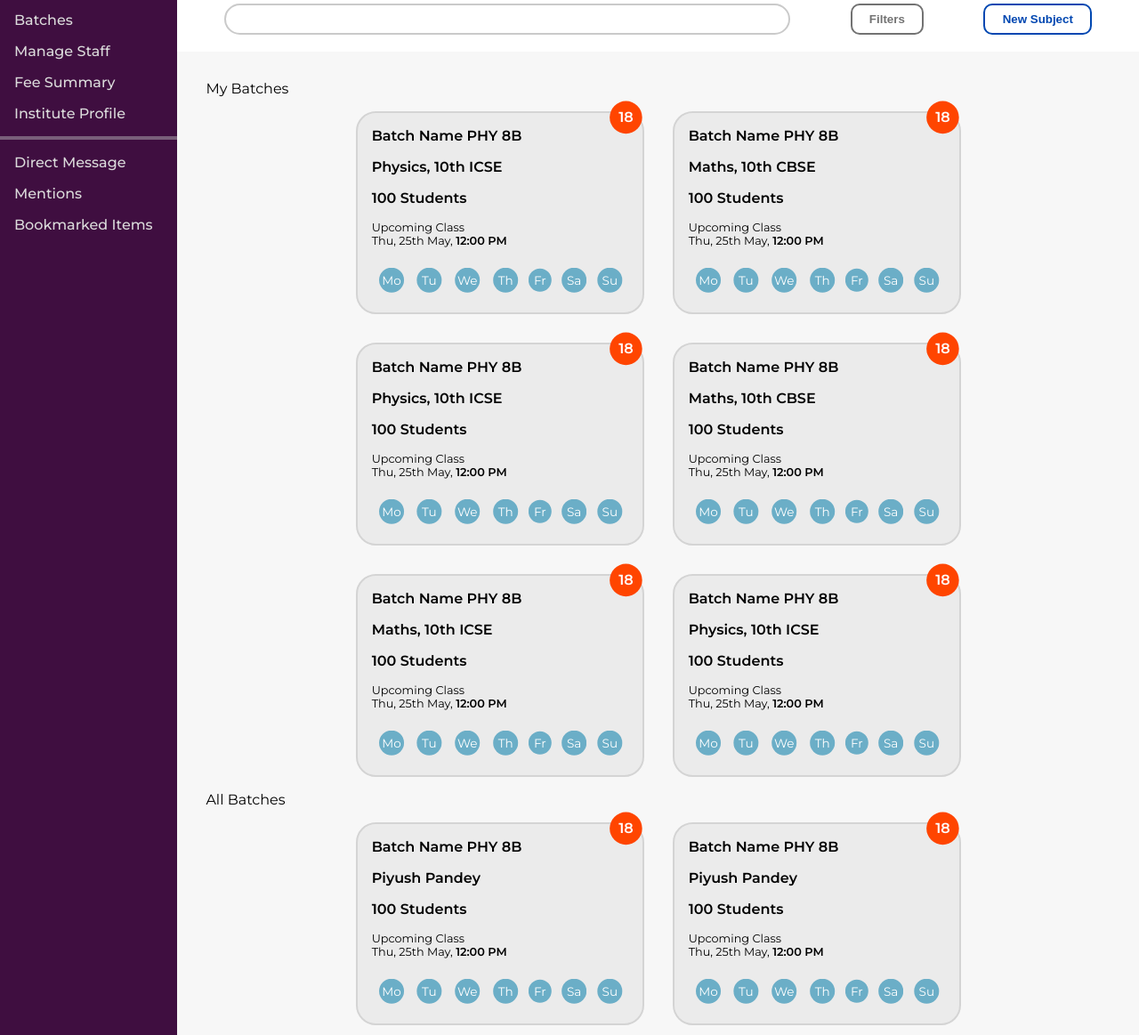
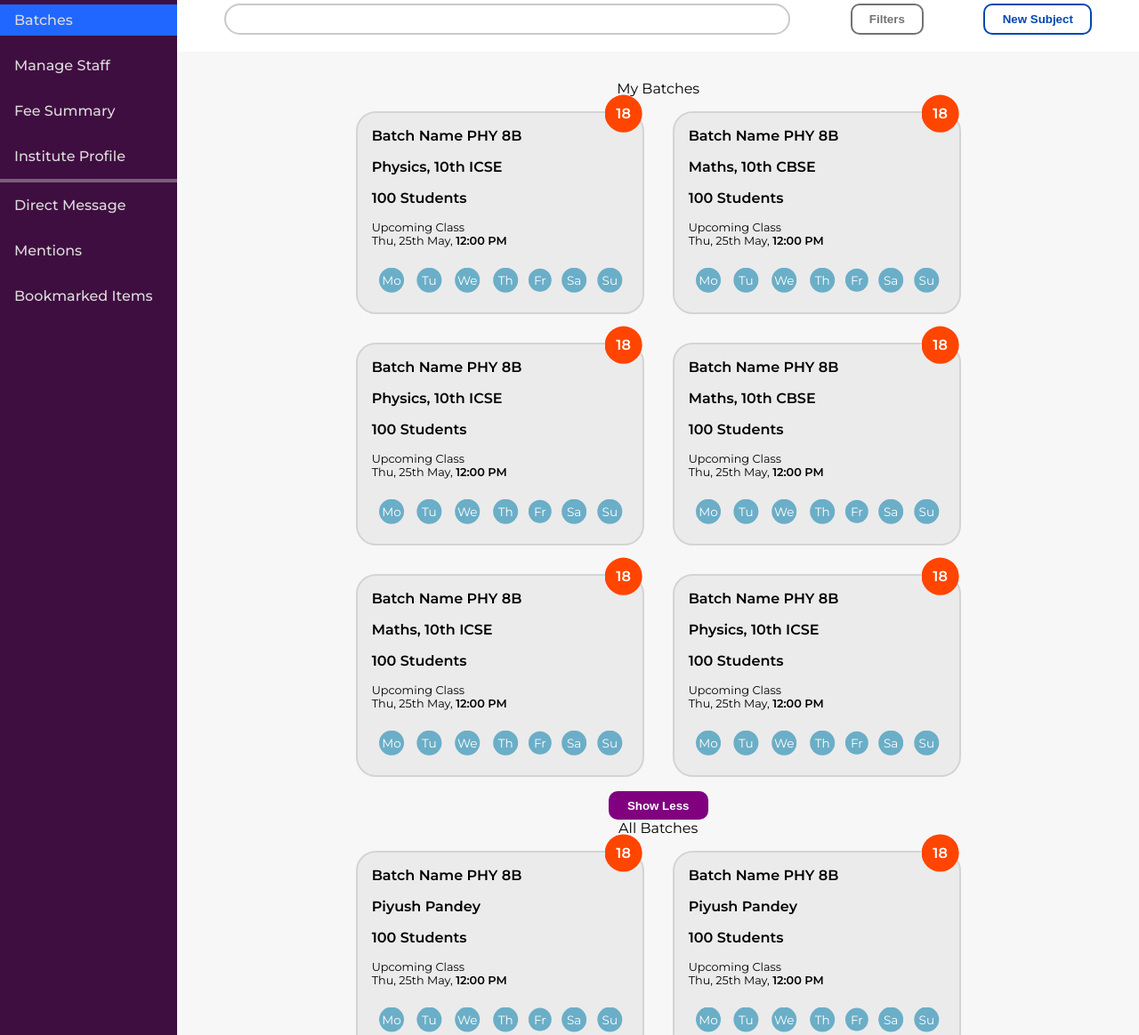
Before and after one commit to zephyrus21/foxmula-web, a plain HTML site: page index.html in a window 1280 px wide. Shown: the part 78-1241 px from the top of the page at 89% size. Drawn offline with Linux system fonts and the light colour scheme.

Commit message:
adding up

```diff
--- a/index.html
+++ b/index.html
@@ -1,12 +1,14 @@
 <!DOCTYPE html>
 <html lang="en">
-
   <head>
     <meta charset="UTF-8" />
     <meta http-equiv="X-UA-Compatible" content="IE=edge" />
     <meta name="viewport" content="width=device-width, initial-scale=1.0" />
     <link rel="preconnect" href="https://fonts.gstatic.com" />
-    <link href="https://fonts.googleapis.com/css2?family=Montserrat:wght@300;400;500;600&display=swap" rel="stylesheet" />
+    <link
+      href="https://fonts.googleapis.com/css2?family=Montserrat:wght@300;400;500;600&display=swap"
+      rel="stylesheet"
+    />
     <link rel="stylesheet" href="style.css" />
     <title>Foxmula</title>
   </head>
@@ -16,7 +18,7 @@
       <div class="sidebar">
         <div class="logo">LOGO</div>
         <div class="list up">
-                <li>Batches</li>
+          <li class="active">Batches</li>
           <li>Manage Staff</li>
           <li>Fee Summary</li>
           <li>Institute Profile</li>
@@ -30,9 +32,16 @@
       <div>
         <div class="nav">
           <div class="nav-top">
-                    <img class="menu" src="https://img.icons8.com/metro/26/000000/menu.png" />
+            <img
+              class="menu"
+              src="https://img.icons8.com/metro/26/000000/menu.png"
+            />
             <h1>Manage Staff</h1>
-                    <img class="profile" src="https://images.unsplash.com/photo-1612246456644-002a44cf8d27?&auto=format&fit=crop&w=100&q=80" alt="" />
+            <img
+              class="profile"
+              src="https://images.unsplash.com/photo-1612246456644-002a44cf8d27?&auto=format&fit=crop&w=100&q=80"
+              alt=""
+            />
           </div>
           <div class="nav-bottom">
             <input type="text" />
@@ -43,12 +52,13 @@
         <div class="main">
           <p>My Batches</p>
           <div class="main-contents"></div>
+          <button class="btn btn-secondary">Show Less</button>
           <p>All Batches</p>
           <div class="all-contents"></div>
+          <button class="btn btn-secondary">Show Less</button>
         </div>
       </div>
     </div>
     <script src="index.js"></script>
   </body>
-
 </html>
--- a/index.js
+++ b/index.js
@@ -52,3 +52,9 @@ const getAll = (result) => {
     main.appendChild(div);
   });
 };
+
+const btn = document.querySelector('.btn-secondary');
+const main = document.querySelector('.main-contents');
+btn.addEventListener('click', () => {
+  main.classList.toggle('less');
+});
--- a/style.css
+++ b/style.css
@@ -46,7 +46,7 @@ input {
 }
 
 .btn {
-    padding: 0.2rem 1.2rem;
+  padding: 0.4rem 1.2rem;
   border-radius: 10px;
   background-color: #fff;
   border: 2px solid #727272;
@@ -59,6 +59,12 @@ input {
 .btn-primary {
   border-color: #0047b1;
   color: #0047b1;
+}
+
+.btn-secondary {
+  background-color: purple;
+  border-color: purple;
+  color: #fff;
 }
 
 .sidebar {
@@ -77,12 +83,21 @@ input {
   color: rgb(219, 219, 219);
   font-size: 1rem;
   font-weight: 500;
-    padding: 1rem;
   list-style: none;
+  padding: 0.5rem 0;
+}
+
+.list li {
+  padding: 0.5rem 1rem;
+  cursor: pointer;
 }
 
 .list li:not(:last-child) {
   margin-bottom: 1rem;
+}
+
+.active {
+  background-color: rgb(32, 103, 255);
 }
 
 .up {
@@ -92,6 +107,9 @@ input {
 .main {
   padding: 2rem;
   background-color: rgb(247, 247, 247);
+  display: flex;
+  flex-direction: column;
+  align-items: center;
 }
 
 .main-contents,
@@ -149,10 +167,10 @@ input {
   color: #fff;
   clip-path: circle();
   background-color: orangered;
-    padding: 10px;
+  padding: 0.8rem;
   position: absolute;
   right: 0px;
-    top: -15px;
+  top: -22px;
 }
 
 @media (max-width: 950px) {
```
Lines whose indentation alone changed are shown as unchanged.
